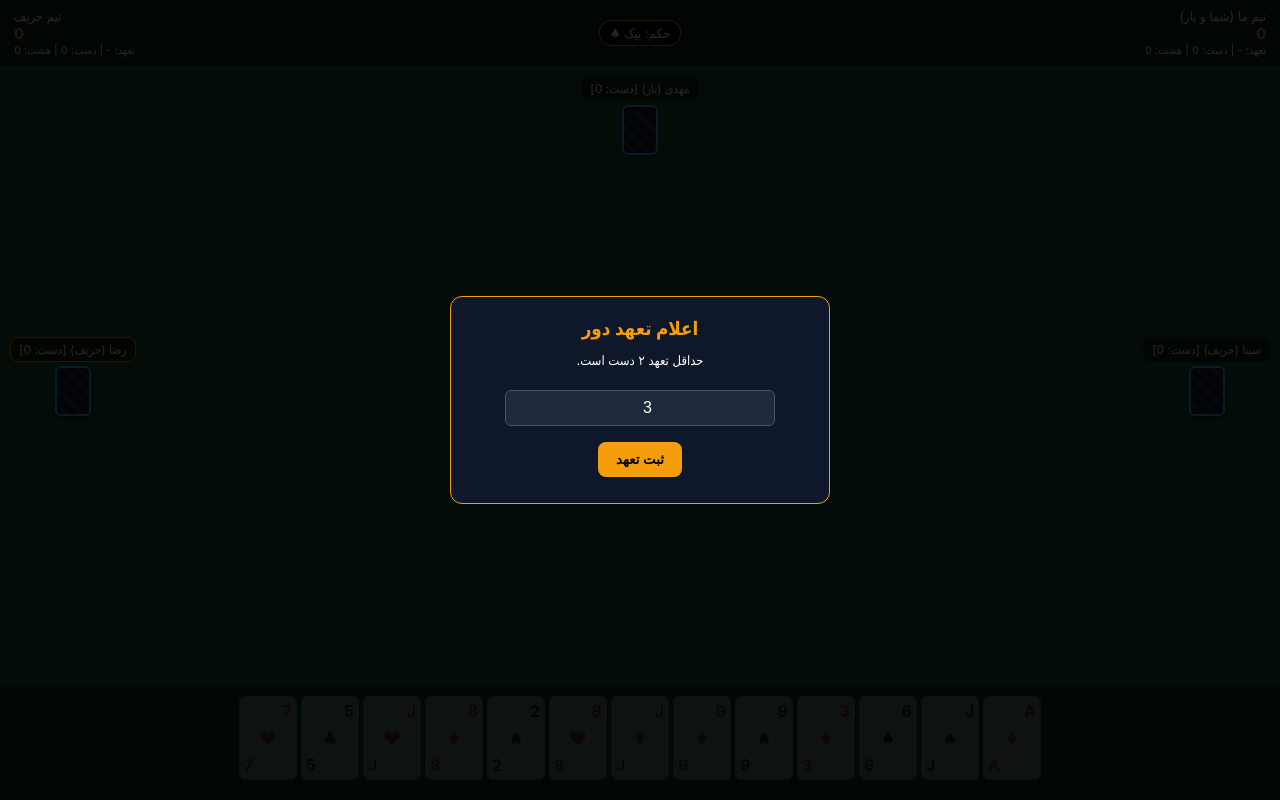
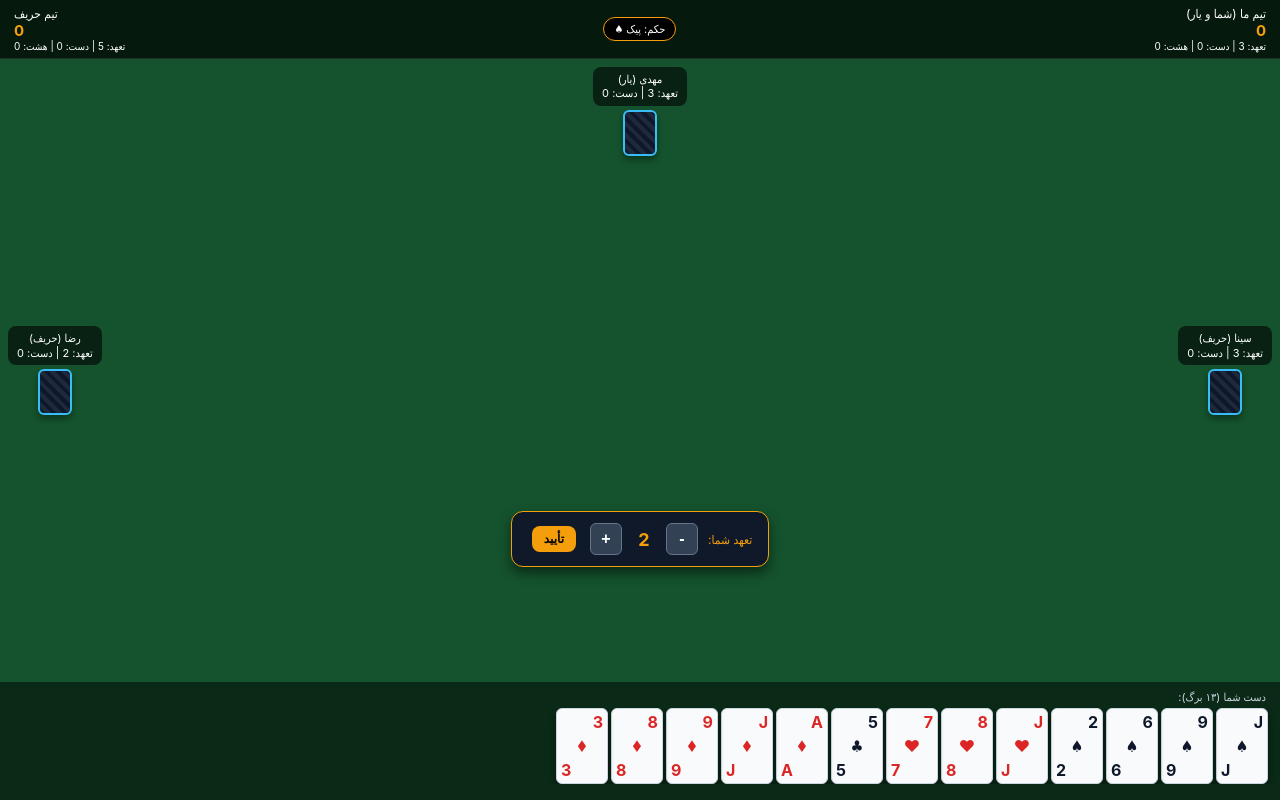
Before and after one commit to Mojtabasakhaei/shelem-peak, a plain HTML site: page index.html in a window 1280 px wide. Drawn offline with Linux system fonts and the light colour scheme.

Commit message:
Update index.html

```diff
--- a/index.html
+++ b/index.html
@@ -5,8 +5,7 @@
 <meta name="viewport" content="width=device-width, initial-scale=1.0, maximum-scale=1.0, user-scalable=no">
 <title>شلم پیک - بازی اختصاصی شلم لاری</title>
 
-<!-- ثبت حق مالکیت و امتیاز اثر -->
-<meta name="author" content="صاحب امتیاز و طراح: کاربر محترم پروژه شلم پیک">
+<meta name="author" content="مجتبی سخایی">
 <meta name="copyright" content="تمامی حقوق مادی و معنوی، قوانین و ایده شلم پیک متعلق به سازنده است.">
 <meta name="apple-mobile-web-app-capable" content="yes">
 <meta name="apple-mobile-web-app-status-bar-style" content="black-translucent">
@@ -18,7 +17,8 @@
 --card-bg: #f8fafc;
 --gold: #f59e0b;
 --danger: #ef4444;
---panel-bg: rgba(15, 23, 42, 0.95);
+--spade: #0f172a;
+--heart: #dc2626;
 }
 * { box-sizing: border-box; user-select: none; -webkit-user-select: none; margin: 0; padding: 0; }
 body {
@@ -30,32 +30,32 @@ overflow: hidden;
 display: flex;
 flex-direction: column;
 }
-/* هدر و تابلوی امتیاز */
+
 header {
-background: rgba(0, 0, 0, 0.6);
-padding: 8px 14px;
+background: rgba(0, 0, 0, 0.7);
+padding: 6px 14px;
 display: flex;
 justify-content: space-between;
 align-items: center;
-font-size: 13px;
+font-size: 12px;
 border-bottom: 1px solid rgba(255,255,255,0.1);
+z-index: 10;
 }
 .score-badge { display: flex; flex-direction: column; }
 .score-val { font-weight: bold; font-size: 15px; color: var(--gold); }
-.trump-pill { background: #000; padding: 4px 10px; border-radius: 12px; border: 1px solid var(--gold); }
+.trump-pill { background: #000; padding: 4px 10px; border-radius: 12px; border: 1px solid var(--gold); font-size: 11px; }
 
-/* هشدار جوکر سیاه */
 #warning-bar {
 background: var(--danger);
 color: #fff;
 text-align: center;
 padding: 4px;
-font-size: 12px;
+font-size: 11px;
 font-weight: bold;
 display: none;
+z-index: 10;
 }
 
-/* میز بازی */
 #table {
 flex: 1;
 position: relative;
@@ -68,24 +68,26 @@ position: absolute;
 display: flex;
 flex-direction: column;
 align-items: center;
-font-size: 12px;
+font-size: 11px;
 }
-#seat-top { top: 10px; }
-#seat-left { left: 10px; }
-#seat-right { right: 10px; }
+#seat-top { top: 8px; }
+#seat-left { left: 8px; }
+#seat-right { right: 8px; }
 
 .player-badge {
-background: rgba(0,0,0,0.5);
+background: rgba(0,0,0,0.6);
 padding: 4px 8px;
 border-radius: 8px;
 margin-bottom: 4px;
 border: 1px solid transparent;
+text-align: center;
+line-height: 1.3;
 }
-.seat.active .player-badge { border-color: var(--gold); }
+.seat.active .player-badge { border-color: var(--gold); box-shadow: 0 0 8px var(--gold); }
 
 .trick-area {
 display: flex;
-gap: 10px;
+gap: 8px;
 min-height: 90px;
 align-items: center;
 justify-content: center;
@@ -93,8 +95,8 @@ justify-content: center;
 
 /* کارت‌ها */
 .card {
-width: 58px;
-height: 84px;
+width: 52px;
+height: 76px;
 background: var(--card-bg);
 border-radius: 6px;
 border: 1px solid #cbd5e1;
@@ -102,33 +104,73 @@ color: #0f172a;
 display: flex;
 flex-direction: column;
 justify-content: space-between;
-padding: 4px;
+padding: 3px 4px;
 font-weight: bold;
-box-shadow: 0 4px 6px rgba(0,0,0,0.3);
+box-shadow: 0 4px 6px rgba(0,0,0,0.35);
 cursor: pointer;
 position: relative;
+flex-shrink: 0;
 touch-action: manipulation;
+transition: transform 0.15s ease;
 }
-.card.red { color: #dc2626; }
+.card:active { transform: translateY(-8px); }
+.card.red { color: var(--heart); }
 .card.disabled { opacity: 0.35; cursor: not-allowed; }
+.card.selected-bid-view { border: 2px solid var(--gold); }
+
 .card-back {
 background: #1e293b;
 border: 2px solid #38bdf8;
-background-image: repeating-linear-gradient(45deg, #0f172a 0, #0f172a 5px, #1e293b 5px, #1e293b 10px);
+background-image: repeating-linear-gradient(45deg, #0f172a 0, #0f172a 4px, #1e293b 4px, #1e293b 8px);
 }
 
+/* کانتینر تعهد بدون پوشاندن برگ‌ها */
+#bid-bar {
+position: absolute;
+bottom: 115px;
+background: rgba(15, 23, 42, 0.95);
+border: 1px solid var(--gold);
+border-radius: 12px;
+padding: 8px 16px;
+display: flex;
+align-items: center;
+gap: 10px;
+box-shadow: 0 6px 12px rgba(0,0,0,0.5);
+z-index: 50;
+}
+.bid-btn {
+background: #334155;
+color: #fff;
+border: 1px solid #64748b;
+width: 32px;
+height: 32px;
+border-radius: 6px;
+font-weight: bold;
+font-size: 16px;
+cursor: pointer;
+}
+.bid-btn:active { background: var(--gold); color: #000; }
+#bid-val-display { font-size: 18px; font-weight: bold; color: var(--gold); width: 24px; text-align: center; }
+
 /* دست بازیکن پایین */
+#hand-wrapper {
+background: rgba(0, 0, 0, 0.5);
+padding: 8px 4px 16px 4px;
+position: relative;
+display: flex;
+flex-direction: column;
+align-items: center;
+}
 #my-hand {
-background: rgba(0, 0, 0, 0.4);
-padding: 10px 4px 20px 4px;
 display: flex;
 overflow-x: auto;
-gap: 4px;
-justify-content: center;
-min-height: 110px;
+gap: 3px;
+width: 100%;
+justify-content: flex-start;
+padding: 0 8px;
+-webkit-overflow-scrolling: touch;
 }
 
-/* مدال‌ها و پنجره‌ها */
 .modal {
 position: fixed;
 inset: 0;
@@ -159,96 +201,74 @@ margin: 6px 4px;
 cursor: pointer;
 }
 .btn-danger { background: var(--danger); color: #fff; }
-.input-field {
-width: 80%;
-padding: 8px;
-border-radius: 6px;
-border: 1px solid #475569;
-background: #1e293b;
-color: #fff;
-margin: 10px 0;
-text-align: center;
-font-size: 16px;
-}
 .hidden { display: none !important; }
 </style>
 </head>
 <body>
 
-<!-- هدر امتیازها -->
 <header>
 <div class="score-badge">
 <span>تیم ما (شما و یار)</span>
 <span class="score-val" id="score-t0">۰</span>
-<span style="font-size:11px;" id="meta-t0">تعهد: - | دست: ۰ | هشت: ۰</span>
+<span style="font-size:10px;" id="meta-t0">تعهد: - | دست: ۰ | هشت: ۰</span>
 </div>
 <div class="trump-pill">حکم: پیک ♠</div>
 <div class="score-badge" style="text-align: left;">
 <span>تیم حریف</span>
 <span class="score-val" id="score-t1">۰</span>
-<span style="font-size:11px;" id="meta-t1">تعهد: - | دست: ۰ | هشت: ۰</span>
+<span style="font-size:10px;" id="meta-t1">تعهد: - | دست: ۰ | هشت: ۰</span>
 </div>
 </header>
 
-<!-- نوار اعلان تخلف -->
 <div id="warning-bar">هشدار: جوکر سیاه را حداکثر با ۳ برگ در دست باید بازی کنید!</div>
 
-<!-- میز بازی -->
 <div id="table">
-<!-- حریف روبرو (یار) -->
 <div class="seat" id="seat-top">
-<div class="player-badge" id="badge-2">مهدی (یار) [دست: <span id="tricks-2">۰</span>]</div>
-<div class="card card-back" style="width:36px; height:50px;"></div>
+<div class="player-badge" id="badge-2">مهدی (یار)<br><span id="bids-2">تعهد: ؟</span> | دست: <span id="tricks-2">۰</span></div>
+<div class="card card-back" style="width:34px; height:46px;"></div>
 </div>
 
-<!-- حریف چپ -->
 <div class="seat" id="seat-left">
-<div class="player-badge" id="badge-1">رضا (حریف) [دست: <span id="tricks-1">۰</span>]</div>
-<div class="card card-back" style="width:36px; height:50px;"></div>
+<div class="player-badge" id="badge-1">رضا (حریف)<br><span id="bids-1">تعهد: ؟</span> | دست: <span id="tricks-1">۰</span></div>
+<div class="card card-back" style="width:34px; height:46px;"></div>
 </div>
 
-<!-- میانه میز: کارتهای بازی‌شده -->
 <div class="trick-area" id="trick-area"></div>
 
-<!-- حریف راست -->
 <div class="seat" id="seat-right">
-<div class="player-badge" id="badge-3">سینا (حریف) [دست: <span id="tricks-3">۰</span>]</div>
-<div class="card card-back" style="width:36px; height:50px;"></div>
+<div class="player-badge" id="badge-3">سینا (حریف)<br><span id="bids-3">تعهد: ؟</span> | دست: <span id="tricks-3">۰</span></div>
+<div class="card card-back" style="width:34px; height:46px;"></div>
+</div>
+
+<!-- کادر شناور ثبت تعهد روی میز (برگ‌ها را نمی‌پوشاند) -->
+<div id="bid-bar" class="hidden">
+<span style="font-size:12px; color:var(--gold);">تعهد شما:</span>
+<button class="bid-btn" onclick="stepBid(-1)">-</button>
+<span id="bid-val-display">۲</span>
+<button class="bid-btn" onclick="stepBid(1)">+</button>
+<button class="btn" style="padding:6px 12px; font-size:12px;" onclick="confirmUserBid()">تأیید</button>
 </div>
 </div>
 
-<!-- دست کاربر -->
+<div id="hand-wrapper">
+<div style="font-size:11px; color:#cbd5e1; margin-bottom:4px; width:100%; text-align:right; padding-right:10px;">
+دست شما (۱۳ برگ):
+</div>
 <div id="my-hand"></div>
-
-<!-- دیالوگ ثبت تعهد -->
-<div class="modal hidden" id="bid-modal">
-<div class="modal-box">
-<h3 style="color:var(--gold); margin-bottom:12px;">اعلام تعهد دور</h3>
-<p style="font-size:13px; margin-bottom:12px;">حداقل تعهد ۲ دست است.</p>
-<input type="number" id="bid-input" class="input-field" min="2" max="13" value="3">
-<br>
-<button class="btn" onclick="submitUserBid()">ثبت تعهد</button>
-</div>
 </div>
 
-<!-- دیالوگ پایان دور / مسابقه -->
 <div class="modal hidden" id="round-modal">
 <div class="modal-box">
 <h3 id="round-title" style="color:var(--gold); margin-bottom:12px;">نتیجه دور</h3>
-<p id="round-desc" style="font-size:14px; line-height:1.6; margin-bottom:16px;"></p>
+<p id="round-desc" style="font-size:13px; line-height:1.6; margin-bottom:16px;"></p>
 <button class="btn" onclick="startNewRound()">شروع دور بعد</button>
 <button class="btn btn-danger" onclick="openShare()">اشتراک‌گذاری بازی</button>
 </div>
 </div>
 
 <script>
-/**
-* موتور بازی شلم پیک (نسخه تک‌فایل)
-* پیاده‌سازی کلیه قوانین اختصاصی: ۵۲ برگ، حذف ۲ دل و خشت، پیک حکم دائمی
-*/
 const SUITS = { SPADES: '♠', HEARTS: '♥', DIAMONDS: '♦', CLUBS: '♣' };
 
-// مدل داده بازی
 let state = {
 rules: { minBid: 2, targetScore: 500, enableEight: true, eightThreshold: 8 },
 teamScores: [0, 0],
@@ -261,19 +281,34 @@ players: [
 ],
 currentTurn: 0,
 dealer: 0,
-trick: [], // { playerId, card }
+trick: [],
 leadSuit: null,
 blackJokerPlayed: false,
-phase: 'bidding'
+phase: 'bidding',
+tempUserBid: 2
 };
 
-// ایجاد ۵۲ کارت استاندارد طبق سند (حذف ۲ دل و ۲ خشت، درج جوکر سیاه و رنگی)
+function sortHand(hand) {
+const suitOrder = { SPADES: 4, HEARTS: 3, CLUBS: 2, DIAMONDS: 1 };
+return hand.sort((a, b) => {
+if (a.type === 'colorJoker') return -1;
+if (b.type === 'colorJoker') return 1;
+if (a.type === 'blackJoker') return -1;
+if (b.type === 'blackJoker') return 1;
+
+if (suitOrder[a.suit] !== suitOrder[b.suit]) {
+return suitOrder[b.suit] - suitOrder[a.suit];
+}
+return b.rank - a.rank;
+});
+}
+
 function generateDeck() {
 let deck = [];
 const suits = ['SPADES', 'HEARTS', 'DIAMONDS', 'CLUBS'];
 suits.forEach(suit => {
 for (let r = 2; r <= 14; r++) {
-if ((suit === 'HEARTS' || suit === 'DIAMONDS') && r === 2) continue; // حذف طبق قاعده
+if ((suit === 'HEARTS' || suit === 'DIAMONDS') && r === 2) continue;
 deck.push({ id: `${suit}_${r}`, suit, rank: r, type: 'standard' });
 }
 });
@@ -290,7 +325,7 @@ function startNewRound() {
 document.getElementById('round-modal').classList.add('hidden');
 const deck = generateDeck();
 for (let i = 0; i < 4; i++) {
-state.players[i].hand = deck.slice(i * 13, (i + 1) * 13);
+state.players[i].hand = sortHand(deck.slice(i * 13, (i + 1) * 13));
 state.players[i].bid = 0;
 state.players[i].tricks = 0;
 }
@@ -299,26 +334,35 @@ state.trick = [];
 state.leadSuit = null;
 state.phase = 'bidding';
 state.currentTurn = (state.dealer + 1) % 4;
+state.tempUserBid = 2;
 
 updateUI();
 runBiddingPhase();
 }
 
 function runBiddingPhase() {
+updateUI();
 if (state.currentTurn === 0) {
-document.getElementById('bid-modal').classList.remove('hidden');
+document.getElementById('bid-bar').classList.remove('hidden');
+document.getElementById('bid-val-display').innerText = state.tempUserBid;
 } else {
-// هوش مصنوعی ساده برای تعهد ربات‌ها
+document.getElementById('bid-bar').classList.add('hidden');
+setTimeout(() => {
 const p = state.players[state.currentTurn];
 p.bid = 2 + Math.floor(Math.random() * 2);
 nextBidTurn();
+}, 600);
 }
 }
 
-function submitUserBid() {
-const val = parseInt(document.getElementById('bid-input').value) || 2;
-state.players[0].bid = Math.max(state.rules.minBid, Math.min(val, 13));
-document.getElementById('bid-modal').classList.add('hidden');
+function stepBid(step) {
+state.tempUserBid = Math.max(state.rules.minBid, Math.min(state.tempUserBid + step, 13));
+document.getElementById('bid-val-display').innerText = state.tempUserBid;
+}
+
+function confirmUserBid() {
+state.players[0].bid = state.tempUserBid;
+document.getElementById('bid-bar').classList.add('hidden');
 nextBidTurn();
 }
 
@@ -350,7 +394,6 @@ executePlay(state.currentTurn, picked);
 
 function getValidCards(playerIdx) {
 const p = state.players[playerIdx];
-// شروع‌کننده دست مجاز به شروع با جوکر نیست
 if (state.trick.length === 0) {
 return p.hand.filter(c => c.type === 'standard');
 }
@@ -360,7 +403,7 @@ return p.hand.filter(c => {
 if (c.type === 'colorJoker') return state.blackJokerPlayed;
 if (c.type === 'blackJoker') return true;
 if (hasLead) return c.suit === state.leadSuit;
-return true; // رد دادن آزاد است
+return true;
 });
 }
 
@@ -370,7 +413,6 @@ const card = state.players[0].hand.find(c => c.id === cardId);
 const valids = getValidCards(0);
 if (!valids.some(c => c.id === cardId)) return;
 
-// بررسی تخلف جوکر سیاه (نگه داشتن در ۲ برگ پایانی)
 const hasBlack = state.players[0].hand.some(c => c.type === 'blackJoker');
 if (hasBlack && state.players[0].hand.length <= 3 && card.type !== 'blackJoker') {
 applyViolation(0);
@@ -445,7 +487,7 @@ const oppBid = state.players.filter(p => p.team === opp).reduce((a,b)=>a+b.bid,
 state.teamScores[teamId] -= (10 * violBid);
 state.teamScores[opp] += (10 * oppBid);
 
-showRoundModal("تخلف جوکر سیاه!", `تیم متخلف با عدم بازی جوکر سیاه تا برگ سوم، جریمه شد (${-10 * violBid} امتیاز).`);
+showRoundModal("تخلف جوکر سیاه!", `عدم بازی جوکر سیاه تا برگ سوم. جریمه: ${-10 * violBid} امتیاز.`);
 }
 
 function resolveRoundEnd() {
@@ -476,7 +518,7 @@ showRoundModal("پایان دور", report);
 function handleEight(teamId) {
 const opp = 1 - teamId;
 if (state.teamEights[opp] > 0) {
-state.teamEights[opp]--; // خنثی‌سازی بلادرنگ
+state.teamEights[opp]--;
 } else {
 state.teamEights[teamId]++;
 }
@@ -491,7 +533,6 @@ updateUI();
 }
 
 function updateUI() {
-// بروزرسانی امتیازات
 const t0Bid = state.players[0].bid + state.players[2].bid;
 const t1Bid = state.players[1].bid + state.players[3].bid;
 const t0Tr = state.players[0].tricks + state.players[2].tricks;
@@ -504,29 +545,29 @@ document.getElementById('meta-t1').innerText = `تعهد: ${t1Bid||'-'} | دست
 
 for(let i=1; i<=3; i++) {
 document.getElementById(`tricks-${i}`).innerText = state.players[i].tricks;
+document.getElementById(`bids-${i}`).innerText = state.players[i].bid ? `تعهد: ${state.players[i].bid}` : 'تعهد: ؟';
 document.getElementById(`seat-${i===1?'left':i===2?'top':'right'}`).classList.toggle('active', state.currentTurn === i);
 }
 
-// هشدار جوکر سیاه
 const myBlack = state.players[0].hand.some(c => c.type === 'blackJoker');
 document.getElementById('warning-bar').style.display = (myBlack && state.players[0].hand.length <= 4) ? 'block' : 'none';
 
-// رندر میانه میز
 const trickEl = document.getElementById('trick-area');
 trickEl.innerHTML = '';
 state.trick.forEach(t => {
 trickEl.appendChild(createCardUI(t.card, false));
 });
 
-// رندر دست بازیکن
 const handEl = document.getElementById('my-hand');
 handEl.innerHTML = '';
 const valids = state.phase === 'playing' && state.currentTurn === 0 ? getValidCards(0) : [];
 
 state.players[0].hand.forEach(c => {
-const isLegal = valids.some(vc => vc.id === c.id);
+const isLegal = state.phase === 'bidding' || valids.some(vc => vc.id === c.id);
 const cardNode = createCardUI(c, true, isLegal);
+if (state.phase === 'playing') {
 cardNode.onclick = () => userPlayCard(c.id);
+}
 handEl.appendChild(cardNode);
 });
 }
@@ -534,18 +575,18 @@ handEl.appendChild(cardNode);
 function createCardUI(card, isHand, isLegal = true) {
 const el = document.createElement('div');
 el.className = 'card';
-if (!isLegal && isHand) el.classList.add('disabled');
+if (!isLegal && isHand && state.phase === 'playing') el.classList.add('disabled');
 
 if (card.type === 'standard') {
 const isRed = card.suit === 'HEARTS' || card.suit === 'DIAMONDS';
 if (isRed) el.classList.add('red');
 const rName = card.rank === 14 ? 'A' : card.rank === 13 ? 'K' : card.rank === 12 ? 'Q' : card.rank === 11 ? 'J' : card.rank;
-el.innerHTML = `<div>${rName}</div><div style="font-size:18px; text-align:center;">${SUITS[card.suit]}</div><div style="text-align:left;">${rName}</div>`;
+el.innerHTML = `<div>${rName}</div><div style="font-size:16px; text-align:center;">${SUITS[card.suit]}</div><div style="text-align:left;">${rName}</div>`;
 } else if (card.type === 'blackJoker') {
-el.innerHTML = `<div style="font-size:10px;">جوکر</div><div style="font-size:12px; text-align:center;">★ سیاه</div><div style="font-size:10px; text-align:left;">JOKER</div>`;
+el.innerHTML = `<div style="font-size:9px;">جوکر</div><div style="font-size:11px; text-align:center;">★ سیاه</div><div style="font-size:9px; text-align:left;">JOKER</div>`;
 } else {
 el.classList.add('red');
-el.innerHTML = `<div style="font-size:10px;">جوکر</div><div style="font-size:12px; text-align:center;">★ رنگی</div><div style="font-size:10px; text-align:left;">JOKER</div>`;
+el.innerHTML = `<div style="font-size:9px;">جوکر</div><div style="font-size:11px; text-align:center;">★ رنگی</div><div style="font-size:9px; text-align:left;">JOKER</div>`;
 }
 return el;
 }
@@ -554,11 +595,11 @@ function openShare() {
 if (navigator.share) {
 navigator.share({
 title: 'بازی شلم پیک',
-text: 'دعوت به آزمایش بازی اختصاصی شلم پیک (شلم لاری با حکم ثابت)',
+text: 'شلم پیک (نسخه اختصاصی شلم لاری)',
 url: window.location.href
 });
 } else {
-alert("لینک صفحه را کپی کرده و برای تسترها ارسال فرمایید.");
+alert("لینک کپی شد: " + window.location.href);
 }
 }
 
```
